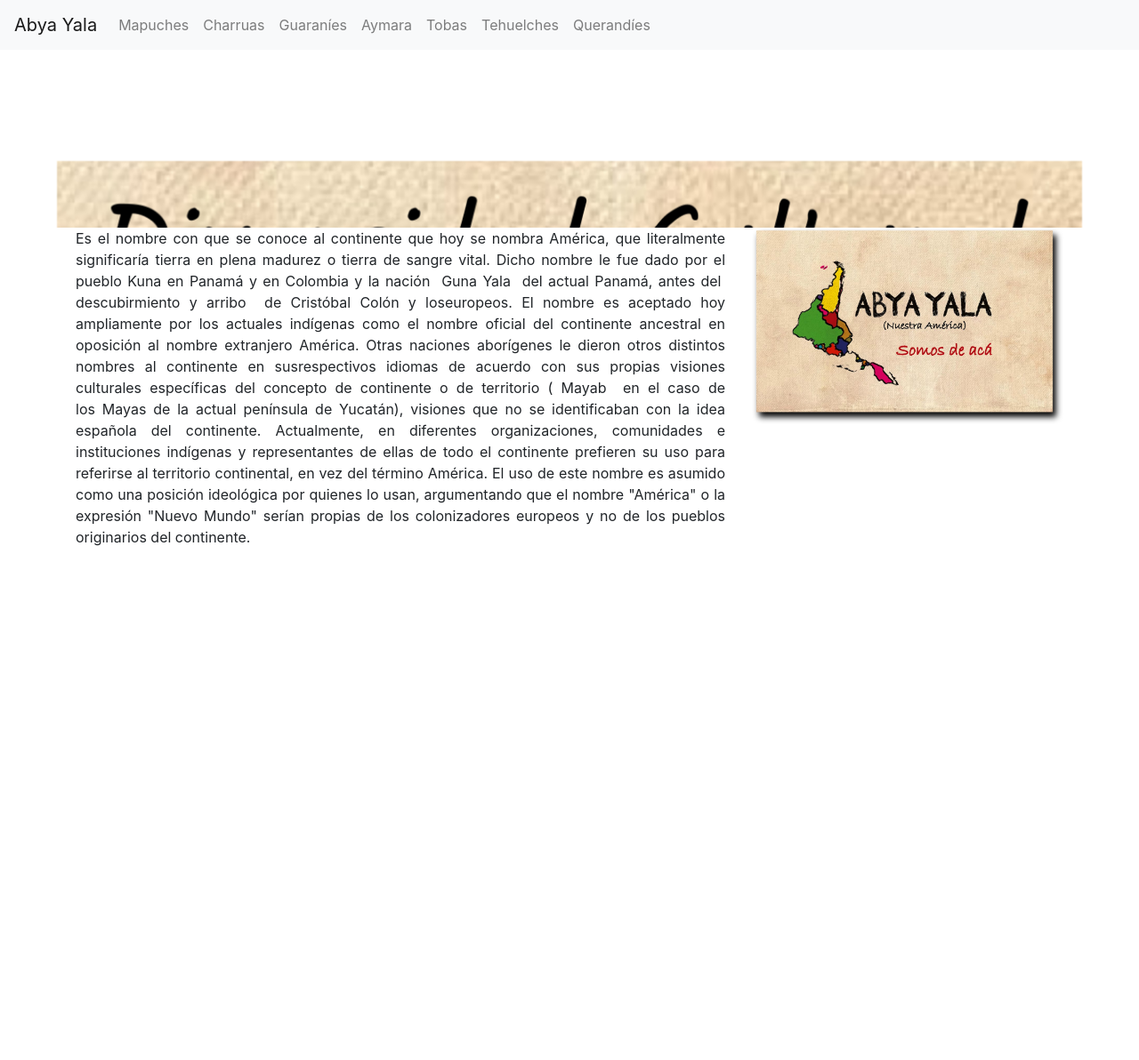
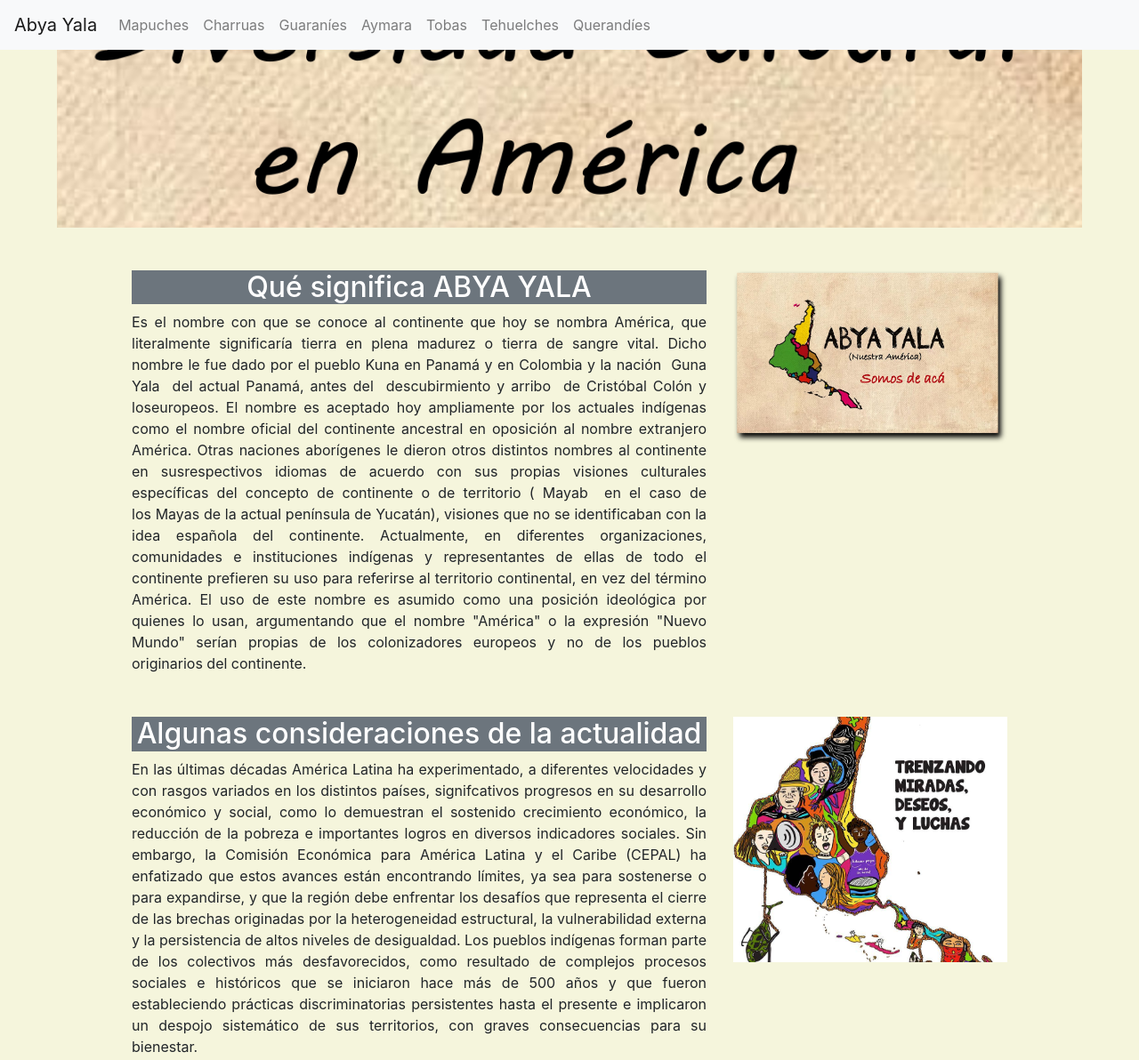
Before and after one commit to luisNavasArg/DiversidadCulturalAmerica, a plain HTML site: page index.html in a window 1280 px wide. Shown: the top 1192 px of the page at 89% size. Before the commit the page ends 800 px from the top, so only its background shows below. Drawn offline with nearby package versions, Linux system fonts and the light colour scheme.

Commit message:
segunda parte

```diff
--- a/css/estilos.css
+++ b/css/estilos.css
@@ -7,3 +7,6 @@ header{
 	height: 200PX;
 
 }
+main{
+	background-color: beige;
+}
--- a/index.html
+++ b/index.html
@@ -44,10 +44,8 @@
   			</div>
 		</nav>
 		<header></header>
-		<div class="container">
-			<section class="row" id="seccion">
+		<div class="container" id="seccion">
 
-			</section>
 		</div>
 	</main>
 	<script type="text/javascript" src="js/datos.js"></script>
--- a/js/datos.js
+++ b/js/datos.js
@@ -1,7 +1,7 @@
-let abya_yala= [{concepto:"Es el nombre con que se conoce al continente que hoy se nombra América, que literalmente significaría tierra en plena madurez o tierra de sangre vital. Dicho nombre le fue dado por el pueblo Kuna en Panamá y en Colombia y la nación  Guna Yala  del actual Panamá, antes del  descubirmiento y arribo  de Cristóbal Colón y loseuropeos. El nombre es aceptado hoy ampliamente por los actuales indígenas como el nombre oficial del continente ancestral en oposición al nombre extranjero América. Otras naciones aborígenes le dieron otros distintos nombres al continente en susrespectivos idiomas de acuerdo con sus propias visiones culturales específicas del concepto de continente o de territorio ( Mayab  en el caso de los Mayas de la actual península de Yucatán), visiones que no se identificaban con la idea española del continente. Actualmente, en diferentes organizaciones, comunidades e instituciones indígenas y representantes de ellas de todo el continente prefieren su uso para referirse al territorio continental, en vez del término América. El uso de este nombre es asumido como una posición ideológica por quienes lo usan, argumentando que el nombre &quot;América&quot; o la expresión &quot;Nuevo Mundo&quot; serían propias de los colonizadores europeos y no de los pueblos originarios del continente.",
+let abya_yala= [{titulo:"Qué significa ABYA YALA",concepto:"Es el nombre con que se conoce al continente que hoy se nombra América, que literalmente significaría tierra en plena madurez o tierra de sangre vital. Dicho nombre le fue dado por el pueblo Kuna en Panamá y en Colombia y la nación  Guna Yala  del actual Panamá, antes del  descubirmiento y arribo  de Cristóbal Colón y loseuropeos. El nombre es aceptado hoy ampliamente por los actuales indígenas como el nombre oficial del continente ancestral en oposición al nombre extranjero América. Otras naciones aborígenes le dieron otros distintos nombres al continente en susrespectivos idiomas de acuerdo con sus propias visiones culturales específicas del concepto de continente o de territorio ( Mayab  en el caso de los Mayas de la actual península de Yucatán), visiones que no se identificaban con la idea española del continente. Actualmente, en diferentes organizaciones, comunidades e instituciones indígenas y representantes de ellas de todo el continente prefieren su uso para referirse al territorio continental, en vez del término América. El uso de este nombre es asumido como una posición ideológica por quienes lo usan, argumentando que el nombre &quot;América&quot; o la expresión &quot;Nuevo Mundo&quot; serían propias de los colonizadores europeos y no de los pueblos originarios del continente.",
 				 img:"imagenes/principal.png"},
-				 {concepto:`<p>Algunas consideraciones de la actualidad:
-En las últimas décadas América Latina ha experimentado, a diferentes velocidades y
+				 {titulo:"Algunas consideraciones de la actualidad",concepto:`
+				 <p>En las últimas décadas América Latina ha experimentado, a diferentes velocidades y
 con rasgos variados en los distintos países, signifcativos progresos en su desarrollo
 económico y social, como lo demuestran el sostenido crecimiento económico, la
 reducción de la pobreza e importantes logros en diversos indicadores sociales. Sin
@@ -13,8 +13,8 @@ persistencia de altos niveles de desigualdad. Los pueblos indígenas forman part
 colectivos más desfavorecidos, como resultado de complejos procesos sociales e
 históricos que se iniciaron hace más de 500 años y que fueron estableciendo prácticas
 discriminatorias persistentes hasta el presente e implicaron un despojo sistemático de
-sus territorios, con graves consecuencias para su bienestar. No obstante, después del
-</p><p>
+sus territorios, con graves consecuencias para su bienestar. </p><p>No obstante, después del
+
 fn de la Guerra Fría, en un mundo globalizado y pluricultural, la irrupción de los
 pueblos indígenas y su agenda de derechos se enmarca en una diversidad de luchas
 por el reconocimiento y la dignidad humana. Este fenómeno no es exclusivo de la
@@ -46,8 +46,9 @@ necesario rediseñar los equilibrios entre el Estado, el mercado y la sociedad p
 construir pactos en que concurran aquellos actores que garanticen acuerdos políticos
 de largo alcance. Con estas premisas, es indudable que los pueblos indígenas deben
 ser incluidos en tales pactos y que estos deben abrir espacios para avanzar más
-rápidamente en la aplicación de los estándares internacionales. Uno de los principales
-</p><p>
+rápidamente en la aplicación de los estándares internacionales.
+</p><p> Uno de los principales
+
 desafíos en esta materia es la integración de los derechos de los pueblos indígenas en
 un nuevo modelo de gobernanza de los recursos naturales. Se trata de transitar desde
 los “nuevos tratos” hacia los “nuevos pactos”. Junto con lo anterior, los conocimientos
@@ -70,13 +71,22 @@ cumplimiento de los derechos humanos de los pueblos indígenas, incluidos las
 mujeres, los niños y niñas, los jóvenes y las personas mayores, así como de su derecho
 a ser colectivos diferentes. Esto no solo constituye un asunto de justicia social, sino
 que contribuirá en gran medida a cimentar los cambios profundos que necesitan la
-región y el orbe, sentando bases más sólidas para la paz mundial.</p>`,img:""}];
+región y el orbe, sentando bases más sólidas para la paz mundial.</p>`,img:"imagenes/encuentroFeminista.jpg"}];
 
 window.onload=()=>{
-	document.querySelector('#seccion').innerHTML=`
-	<article  class="col-8 text-justify">${abya_yala[0].concepto}</article>
-				<article class="col-4 ">
-					<img src="${abya_yala[0].img}" class="img-fluid">
-				</article>
+	abya_yala.forEach((abya_yala)=>{
+	document.querySelector('#seccion').innerHTML+=`
+<section class="row m-5">
+	<article  class="col-8 text-justify ">
+			<h2 class="bg-secondary text-center text-white">
+				${abya_yala.titulo}
+			</h2>${abya_yala.concepto}
+	</article>
+	<article class="col-4">
+		<img src="${abya_yala.img}" class="img-fluid"/>
+	</article>
+</section>
+
 	`;
+	});
 }
```
Also changed, not shown: imagenes/encuentroFeminista.jpg (renamed from imagenes/00 logoencuentrofeminista.jpg).
